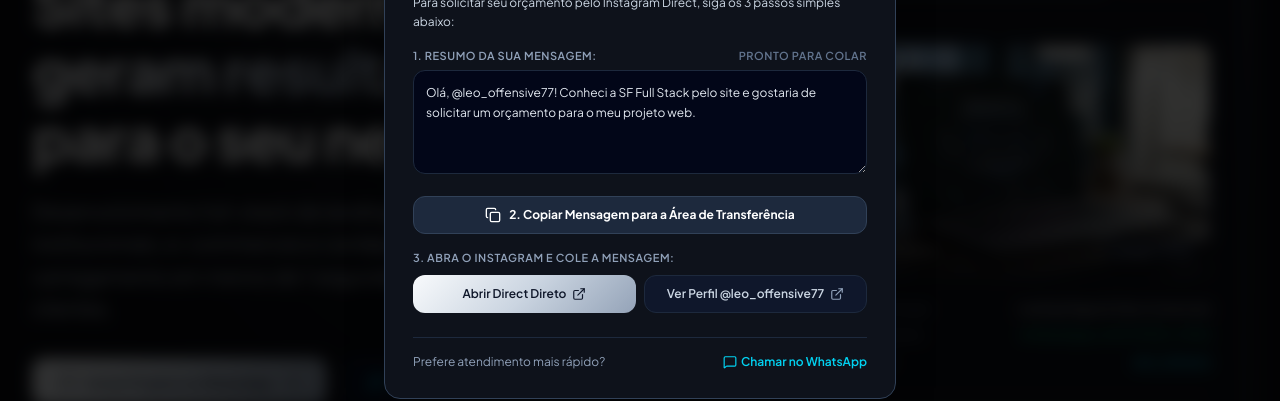
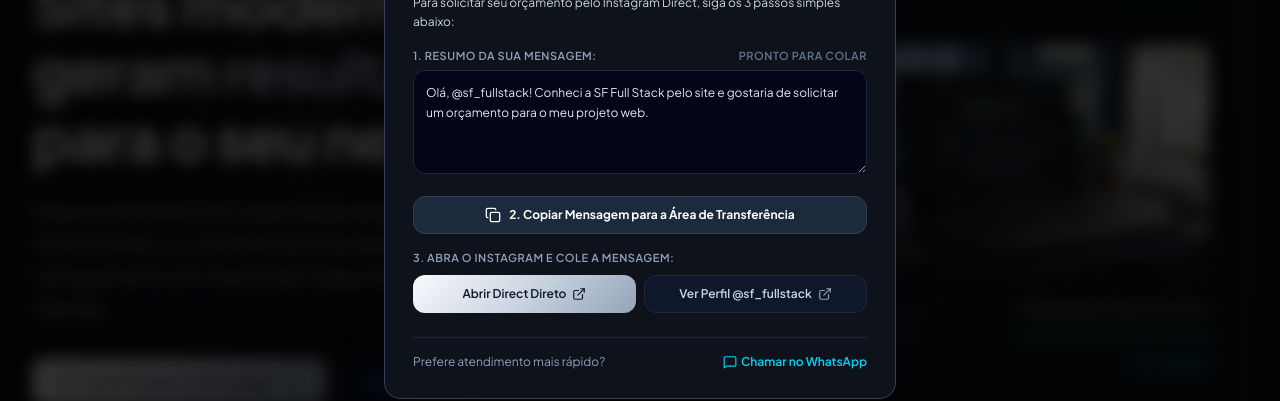
Before and after one commit to leosantosCODED77/SF-fullstack, a React (Vite) app: page / in a window 1280 px wide. Both pictures are taken after a click on the button "Instagram". Shown: the part 247-648 px from the top of the page. Built offline with nearby package versions, Linux system fonts and the light colour scheme.

Commit message:
fix: update SF Full Stack Instagram in src/components/InstagramModal.tsx

```diff
--- a/src/components/InstagramModal.tsx
+++ b/src/components/InstagramModal.tsx
@@ -11,7 +11,7 @@ interface InstagramModalProps {
 
 export default function InstagramModal({ isOpen, onClose, customText }: InstagramModalProps) {
   const [copied, setCopied] = useState(false);
-  const defaultText = `Olá, @leo_offensive77! Conheci a SF Full Stack pelo site e gostaria de solicitar um orçamento para o meu projeto web.`;
+  const defaultText = `Olá, ${siteConfig.instagram.handle}! Conheci a SF Full Stack pelo site e gostaria de solicitar um orçamento para o meu projeto web.`;
   const [message, setMessage] = useState(customText || defaultText);
 
   useEffect(() => {
@@ -140,7 +140,7 @@ export default function InstagramModal({ isOpen, onClose, customText }: Instagra
                 rel="noopener noreferrer"
                 className="py-2.5 px-3 rounded-xl bg-slate-900 hover:bg-slate-800 border border-slate-800 text-xs font-semibold text-slate-300 hover:text-white text-center flex items-center justify-center gap-1.5 transition-colors"
               >
-                <span>Ver Perfil @leo_offensive77</span>
+                <span>Ver Perfil {siteConfig.instagram.handle}</span>
                 <ExternalLink className="w-3.5 h-3.5 text-slate-400" />
               </a>
             </div>
```
